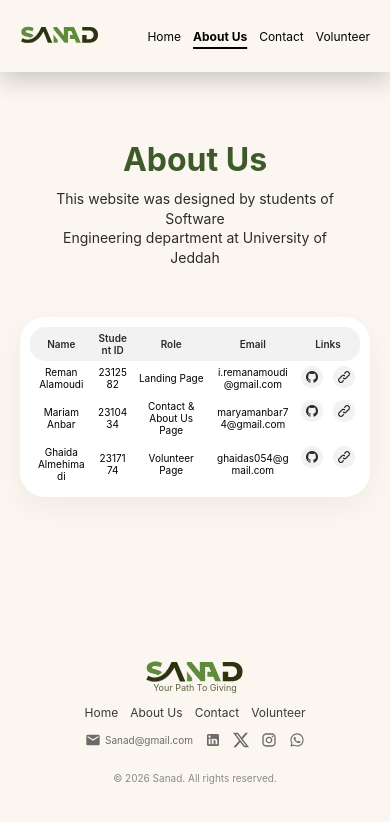
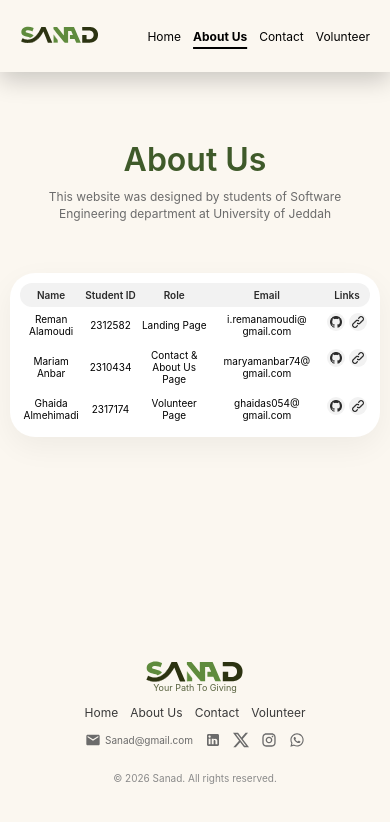
Before and after one commit to r-omar71/Sanad, a plain HTML site: page pages/about.html in a window 390 px wide. Drawn offline with Linux system fonts and the light colour scheme.

Commit message:
Sanad Complete v1.0

```diff
--- a/css/About.css
+++ b/css/About.css
@@ -68,10 +68,11 @@ nav img{
     font-size: 52px !important;
     color: #3F5A2A;
     margin-bottom: 10px;
+    font-weight: 600;
 }
 .about-us p{
-    font-size: 20px;
-    color: #2B2B2B;
+    font-size: 16px;
+    color: #6B6B6B;
     max-width: 600px;
     margin: 0 auto;
     line-height: 1.6;
@@ -100,8 +101,8 @@ table th{
     color: #2B2B2B;
     font-weight: 600;
     font-size: 14px;
-    white-space: normal;
-    word-break: break-word;
+    white-space: nowrap;
+    word-break: normal;
 }
 table th:first-child{
     border-radius: 15px 0 0 15px;
@@ -110,7 +111,7 @@ table th:last-child{
     border-radius: 0 15px 15px 0;
 }
 tbody td{
-    padding: 20px 10px;
+    padding: 10px 10px;
     font-size: 14px;
     vertical-align: middle;
     white-space: normal;
@@ -134,7 +135,6 @@ tbody td{
 .icon-link img{
     width: 20px;
     height: auto;
-
 }
 
     /*footer Styling*/
@@ -230,11 +230,14 @@ footer{
     table th,
     table td{
         font-size: 12px;
-        padding: 6px;
+        padding: 6px ;
     }
     .icon-link{
-        width: 26px;
-        height: 26px;
+        width: 20px;
+        height: 20px;
+    }
+    .links-cell{
+        gap: 4px;
     }
     .icon-link img{
         width: 14px;
@@ -243,10 +246,17 @@ footer{
         font-size: 36px !important;
     }
     .about-us p{
-        font-size: 16px;
+        font-size: 14px;
         max-width: 90%;
         padding: 0 10px;
     }
+        /* Required for <wbr> to work */
+    .email-cell {
+        white-space: normal;
+        word-break: keep-all;
+        max-width: 150px;
+    }
+
 
         /*nav query*/
     .nav-links{
@@ -272,18 +282,20 @@ footer{
 }
 
 @media screen and (max-width: 475px) {
-
+    body{
+        padding: 40px 10px;
+    }
     .table-container{
         padding: 10px;
     }
     table th,
     table td{
         font-size: 10px;
-        padding: 5px;
+        padding: 6px 3px;
     }
     .icon-link{
-        width: 22px;
-        height: 22px;
+        width: 18px;
+        height: 18px;
     }
     .icon-link img{
         width: 12px;
@@ -292,7 +304,7 @@ footer{
         font-size: 32px !important;
     }
     .about-us p{
-        font-size: 14px;
+        font-size: 12px;
         line-height: 1.4;
     }
 
--- a/pages/about.html
+++ b/pages/about.html
@@ -25,7 +25,7 @@
 
     <section class="about-us">
         <h1>About Us</h1>
-        <p>This website was designed by students of Software<br>
+        <p>This website was designed by students of Software
             Engineering department at University of Jeddah</p>
     </section>
 
@@ -47,7 +47,7 @@
                         <td>Reman Alamoudi</td>
                         <td>2312582</td>
                         <td>Landing Page</td>
-                        <td>i.remanamoudi@gmail.com</td>
+                        <td class="email-cell">i.remanamoudi@<wbr>gmail.com</td>
                         <td class="links-cell">
                             <a href="#" target="_blank" class="icon-link">
                                 <img src="../media/github-about.png" alt="GitHub">
@@ -61,7 +61,7 @@
                         <td>Mariam Anbar</td>
                         <td>2310434</td>
                         <td>Contact & About Us Page</td>
-                        <td>maryamanbar74@gmail.com</td>
+                        <td class="email-cell">maryamanbar74@<wbr>gmail.com</td>
                         <td class="links-cell">
                             <a href="#" target="_blank" class="icon-link">
                                 <img src="../media/github-about.png" alt="GitHub">
@@ -75,7 +75,7 @@
                         <td>Ghaida Almehimadi</td>
                         <td>2317174</td>
                         <td>Volunteer Page</td>
-                        <td>ghaidas054@gmail.com</td>
+                        <td class="email-cell">ghaidas054@<wbr>gmail.com</td>
                         <td class="links-cell">
                             <a href="#" target="_blank" class="icon-link">
                                 <img src="../media/github-about.png" alt="GitHub">
```
Also changed, not shown: css/Contact.css (+15 -5 lines), css/Volunteer.css (+37 -2 lines), pages/volunteer.html (+1 -1 lines).
